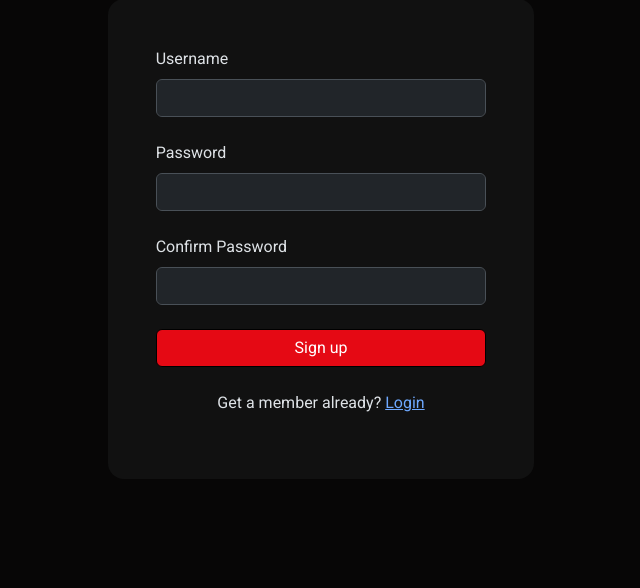
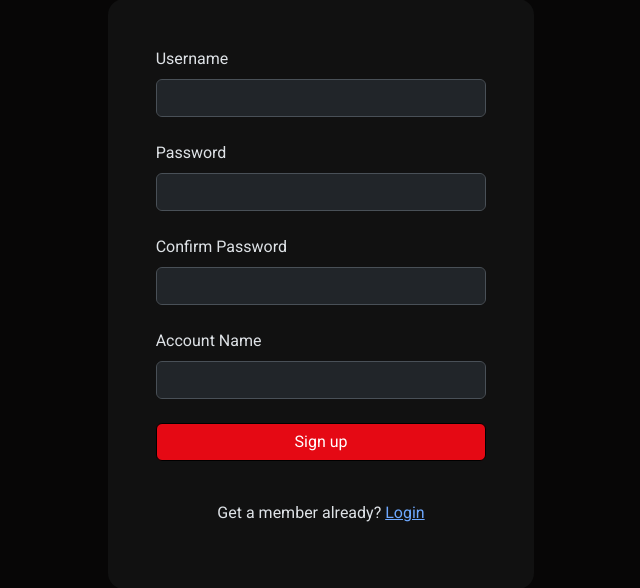
Before and after one commit to danielkariv/sadna_project, a PHP site: page /Register.php in a window 1280 px wide. Shown: the part 129-717 px from the top of the page, without its empty margins (319-959 px from the left). Run offline with PHP 8.4, Linux system fonts and the light colour scheme.

```diff
--- a/sadna_project/Register.php
+++ b/sadna_project/Register.php
@@ -8,9 +8,11 @@
 
     $errName="";
     $errPass="";
+    $errName = "";
+    $errRegister ="";
     if (isset($_POST['user']))
     {
-  $name =$_POST['user'];
+    $username =$_POST['user'];
     }
     if (isset($_POST['password']))
     {
@@ -20,9 +22,13 @@
     {
     $confpassword= $_POST['confpassword'];
     }
+    if (isset($_POST['accountName']))
+    {
+        $accountName= $_POST['accountName'];
+    }
     if (isset ($_POST['submit']))
     {
-		  if ($name =="")
+        if ($username =="")
         {
             $errName = "Enter username";
         }
@@ -34,13 +40,44 @@
         {
             $errPass =  $errPass . ' ' . " Password dont match" ;
         }
+        if ($accountName == "")
+        {
+            $errName = "Enter Account Name";
+        }
 
-		   if ( !empty($name) && !empty($password) && $password != $confpassword  )
+        if ( !empty($username) && !empty($password) && $password == $confpassword && !empty($accountName) )
         {
+            // We got username and password, try to login.
+            $db_servername = "localhost";
+            $db_username = "root";
+            $db_password = "";
+            $dbname = "MyNetflixList";
+            // Create connection
+            $conn = new mysqli($db_servername, $db_username, $db_password, $dbname);
 
+            // Check connection
+            if (mysqli_connect_error()) {
+                // TODO: redirect to 502 page? or do that it can't load anything?
+                die("Database connection failed: " . mysqli_connect_error());
+            }
+            # echo "Connected successfully";
+            // Try to query first slider data
+            $sql = "INSERT INTO Users (Username, Password, AccountName, RegisterDate, LastOnline)
+                    VALUES ('". $username ."','". $password ."','". $accountName . "', now(),now());";
+            try {
+                if ($conn->query($sql) === TRUE) {
+                    echo "New record created successfully";
                     header("Location: /sadna_project/index.php");
+                    $conn->close();
                     die();
-
+                } else {
+                    $errRegister = "Failed to register, Error:" . $conn->error;
+                }
+            }
+            catch(Exception $e){
+                $errRegister = "Failed to register, username already taken.";
+            }
+            $conn->close();
         }
     }
 
@@ -54,26 +91,32 @@
                 <div class="form-outline mb-4">
                     <label class="form-label" for="username">Username</label>
                     <input type="text" name="user"id="user" class="form-control" />
-					<?php echo  $errName ;?>
+					<p style="color:red;"><?php echo  $errName ;?></p>
                 </div>
 
                 <!-- Password input -->
                 <div class="form-outline mb-4">
                     <label class="form-label" for="password">Password</label>
                     <input type="password" name ="password"id="password" class="form-control" />
-					<?php echo  $errPass ;?>
+					<p style="color:red;"><?php echo  $errPass ;?></p>
+                </div>
+
+
+                 <!-- Password input -->
+                <div class="form-outline mb-4">
+                    <label class="form-label" for="confpassword">Confirm Password</label>
+                    <input type="password" name ="confpassword" id="confpassword"  class="form-control" />
                 </div>
 
                 <!-- Account Name input -->
-                 <!-- Password input -->
                 <div class="form-outline mb-4">
-                    <label class="form-label" for="password">Confirm Password</label>
-                    <input type="password" name ="confpassword" id="confpassword"  class="form-control" />
+                    <label class="form-label" for="accountName">Account Name</label>
+                    <input type="text" name ="accountName" id="accountName"  class="form-control" />
+                    <p style="color:red;"><?php echo  $errName ;?></p>
                 </div>
-
                 <!-- Submit button -->
               <input type="submit" name="submit" class="btn red-button btn-primary btn-block mb-4" value="Sign up"/>
-
+              <p style="color:red;"><?php echo $errRegister?></p>
                 <!-- Login buttons -->
                 <div class="text-center">
                     <p>Get a member already? <a href="#!">Login</a></p>
--- a/sadna_project/Show.php
+++ b/sadna_project/Show.php
@@ -40,6 +40,8 @@
 
         } else{
             // echo "empty";
+            // TODO: it crash in some cases, like 'Showname=The Women' for the show "The Women's Balcony".
+            //      Switch to showID instead of showname. we can place them in the links.
         }
         $conn->close();
     } else{
@@ -53,10 +55,8 @@
 <head>
 </head>
 <body>
-<?php
-
+    <?php
    include 'header.php';
-
    ?>
     <!-- container for content-->
         <div class="container panel">
```
Also changed, not shown: sadna_project/Logout.php (+6 -8 lines). Lines whose indentation alone changed are shown as unchanged.
